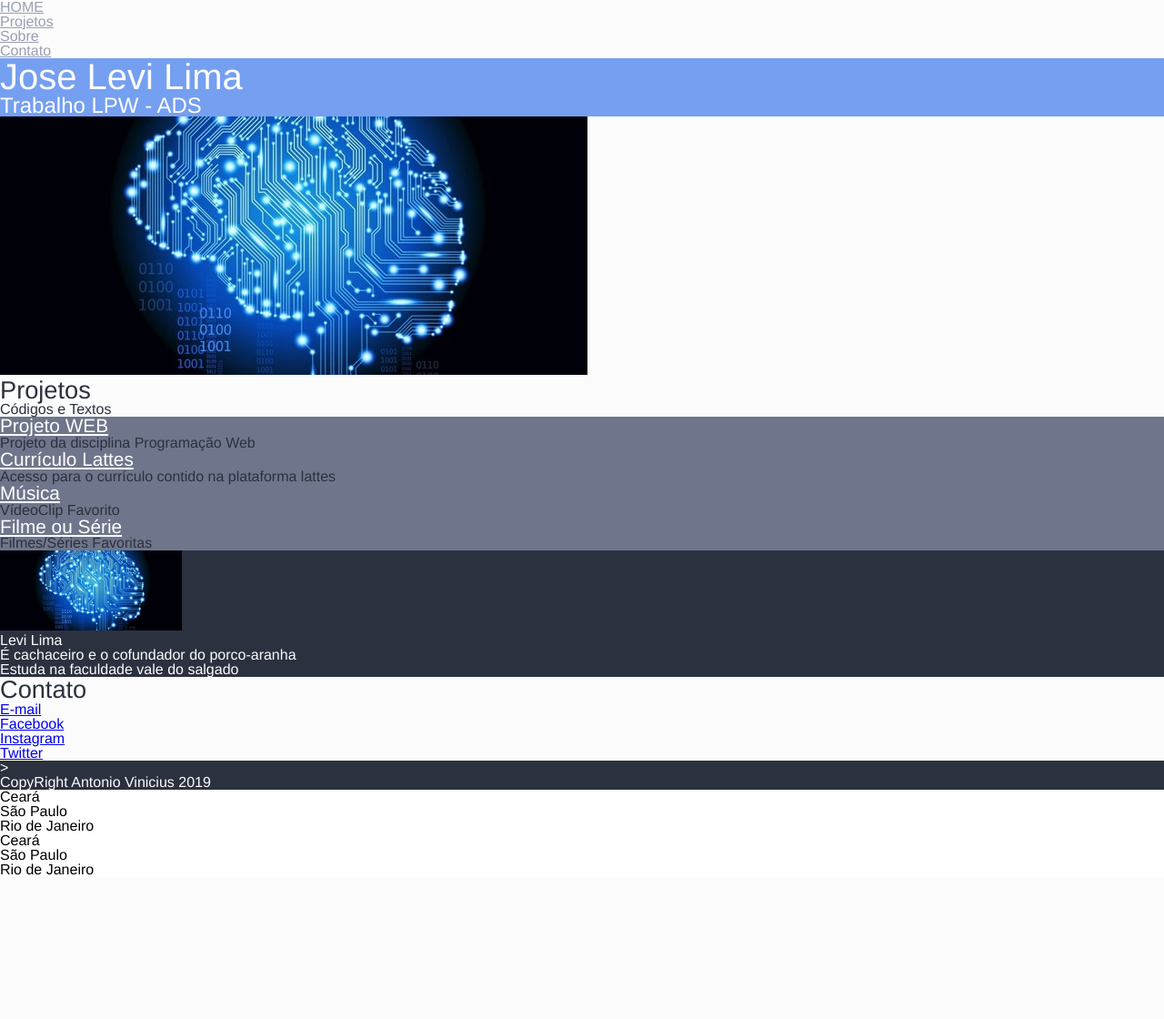
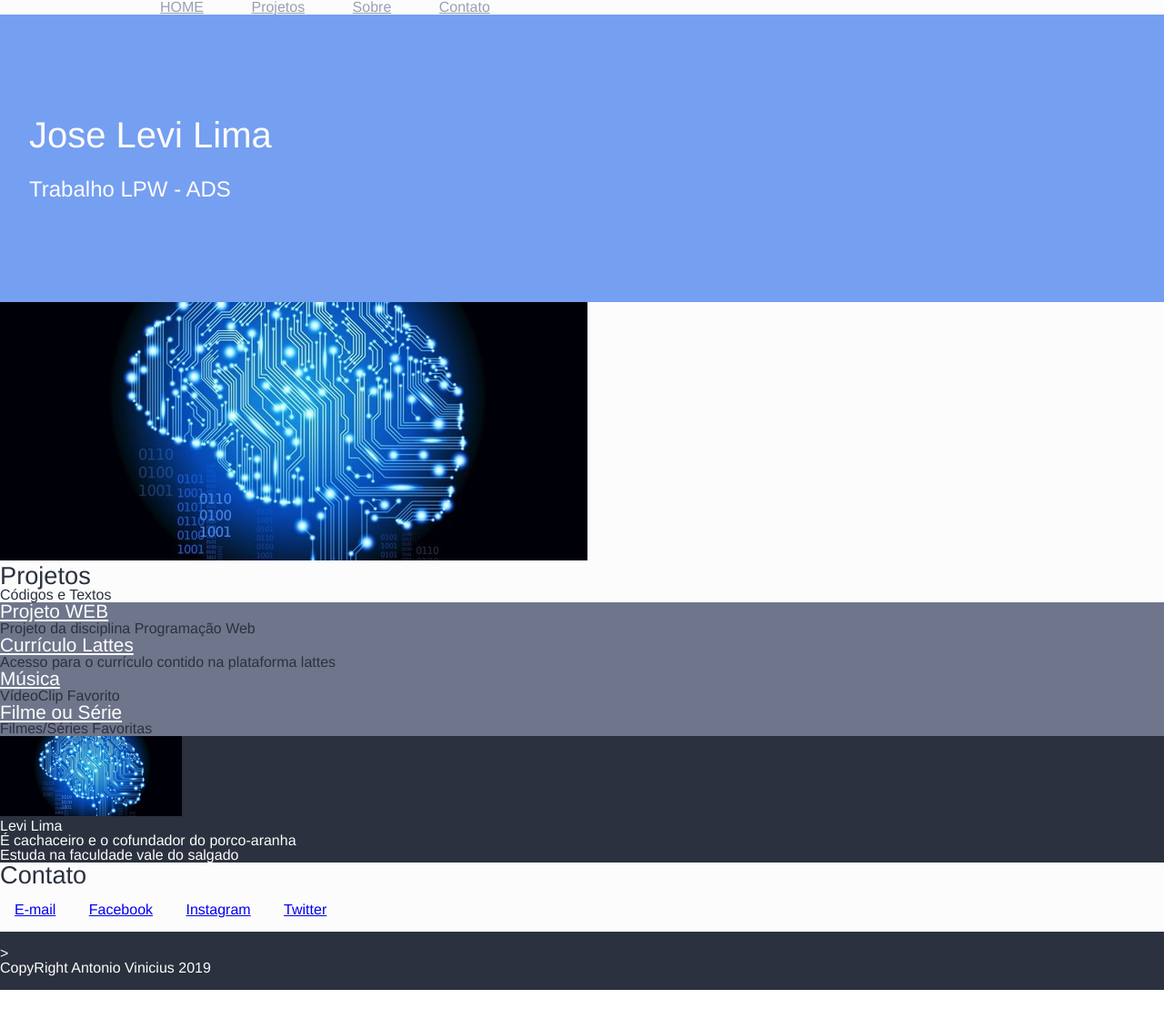
Before and after one commit to viniciuss05/AulasProgramacaoWeb, a PHP site: page / in a window 1280 px wide. Shown: the whole page at 91% size. Before the commit the page ends 962 px from the top, so only its background shows below. Run offline with PHP 8.4, Linux system fonts and the light colour scheme.

Commit message:
margin, padding e display
margin, padding e display

```diff
--- a/AulasProgramacaoWeb-master/estilos/blog.css
+++ b/AulasProgramacaoWeb-master/estilos/blog.css
@@ -3,9 +3,28 @@ body{
 
 }
 
+header li {
+    display: inline-block;
+    margin-left: 3em;
+
+}
+
+
+#contato li {
+    display: inline-block;
+    margin: 1em;
+
+}
+
+.container {
+    padding-left: 10%;
+    padding-right: 10%;
+}
+
 .identificacao{
     background-color: #759ff0;
     color: #fcfcfd;
+    padding: 7em 2em;
 }
 
 section h3{
@@ -20,6 +39,7 @@ header li a{
 .identificacao h1 {
 
     font-size: 2.5em;
+    margin-bottom: 0.7em;
 }
 
 .identificacao h2 {
@@ -51,3 +71,8 @@ header li a{
 #sobre img{
     width: 200px;
 }
+
+footer {
+    padding-top: 1em;
+    padding-bottom: 1em;
+}
--- a/AulasProgramacaoWeb-master/index.html
+++ b/AulasProgramacaoWeb-master/index.html
@@ -11,7 +11,7 @@
 
 <body>
 
-    <header class ="claras">
+    <header class ="claras container">
         <nav>
             <!--AREA DE NAVEGAÇÃO-->
             <ul>
@@ -98,30 +98,6 @@
 
 
 
-    <ol type="I">
-        <!--LISTA ORDENADA, PARA DEFINIR O TIPO COLOCA-SE TYPE-->
-
-        <li>Ceará</li>
-        <li>São Paulo</li>
-        <li>Rio de Janeiro</li>
-
-    </ol>
-    <!--ENCERRAMENTO LISTA ORDENADAS-->
-
-    <ul>
-        <!--LISTA NÃO ORDENADAS-->
-
-        <li>Ceará</li>
-        <li>São Paulo</li>
-        <li>Rio de Janeiro</li>
-
-    </ul>
-    <!--ENCERRAMENTO LISTA NAO ORDENADAS-->
-    <!--LISTAS ORDENADAS E NÃO ORDENADAS-->
-    <!--------------------------------------------------------------->
-
-    <!--DEFINE UMA REGIAO DE CABEÇALHO DE UMA PAGINA-->
-
     <head></head>
 
     <!--DEFINE UMA REGIÃO DE RODAPÉ-->
```
Also changed, not shown: index.html (deleted, +0 -117 lines).
